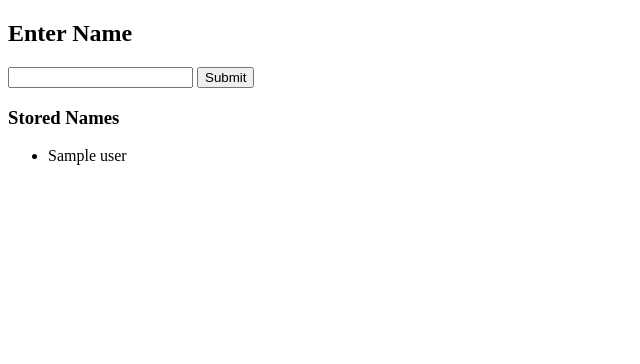
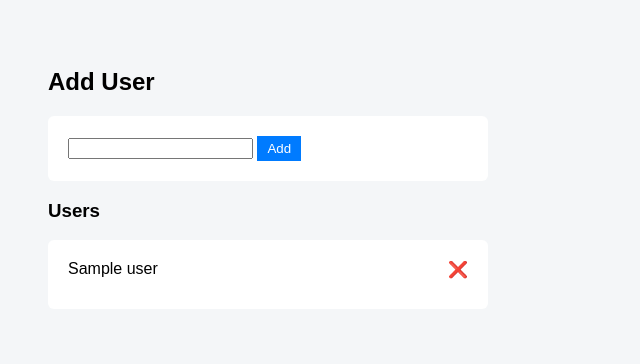
Before and after one commit to SahilDx777/two-tier-flask-postgres, a Flask app: page / in a window 1280 px wide. Shown: the top 364 px of the page, without its empty margins (0-640 px from the left). Run offline with Flask 3, Linux system fonts and the light colour scheme; a database or web service that is not in the repository returns one stand-in record (values such as "Sample title"); some libraries are stand-ins or nearby versions.

Commit message:
updated some changes for fixes

```diff
--- a/app/app.py
+++ b/app/app.py
@@ -44,5 +44,32 @@ def index():
 
     return render_template("index.html", users=users)
 
+
+
+@app.route("/delete/<int:id>")
+def delete(id):
+    conn = get_db_connection()
+    cur = conn.cursor()
+    cur.execute("DELETE FROM users WHERE id=%s", (id,))
+    conn.commit()
+    cur.close()
+    conn.close()
+    return redirect("/")
+
+@app.route("/edit/<int:id>", methods=["POST"])
+def edit(id):
+    new_name = request.form["name"]
+    conn = get_db_connection()
+    cur = conn.cursor()
+    cur.execute(
+        "UPDATE users SET name=%s WHERE id=%s",
+        (new_name, id)
+    )
+    conn.commit()
+    cur.close()
+    conn.close()
+    return redirect("/")
+
+
 if __name__ == "__main__":
     app.run(host="0.0.0.0", port=5000)
--- a/app/templates/index.html
+++ b/app/templates/index.html
@@ -1,21 +1,54 @@
 <!DOCTYPE html>
 <html>
 <head>
-    <title>Two Tier Flask App</title>
+    <title>Flask CRUD App</title>
+    <style>
+        body {
+            font-family: Arial;
+            background: #f4f6f8;
+            padding: 40px;
+        }
+        form, ul {
+            background: white;
+            padding: 20px;
+            border-radius: 6px;
+            width: 400px;
+        }
+        li {
+            display: flex;
+            justify-content: space-between;
+            margin-bottom: 10px;
+        }
+        a {
+            text-decoration: none;
+            color: red;
+        }
+        button {
+            background: #007bff;
+            color: white;
+            border: none;
+            padding: 5px 10px;
+            cursor: pointer;
+        }
+    </style>
 </head>
 <body>
-    <h2>Enter Name</h2>
 
+<h2>Add User</h2>
 <form method="POST">
     <input type="text" name="name" required>
-        <button type="submit">Submit</button>
+    <button>Add</button>
 </form>
 
-    <h3>Stored Names</h3>
+<h3>Users</h3>
 <ul>
 {% for user in users %}
-            <li>{{ user[1] }}</li>
+    <li>
+        {{ user[1] }}
+        <a href="/delete/{{ user[0] }}">❌</a>
+    </li>
 {% endfor %}
 </ul>
+
 </body>
 </html>
```
Lines whose indentation alone changed are shown as unchanged.
